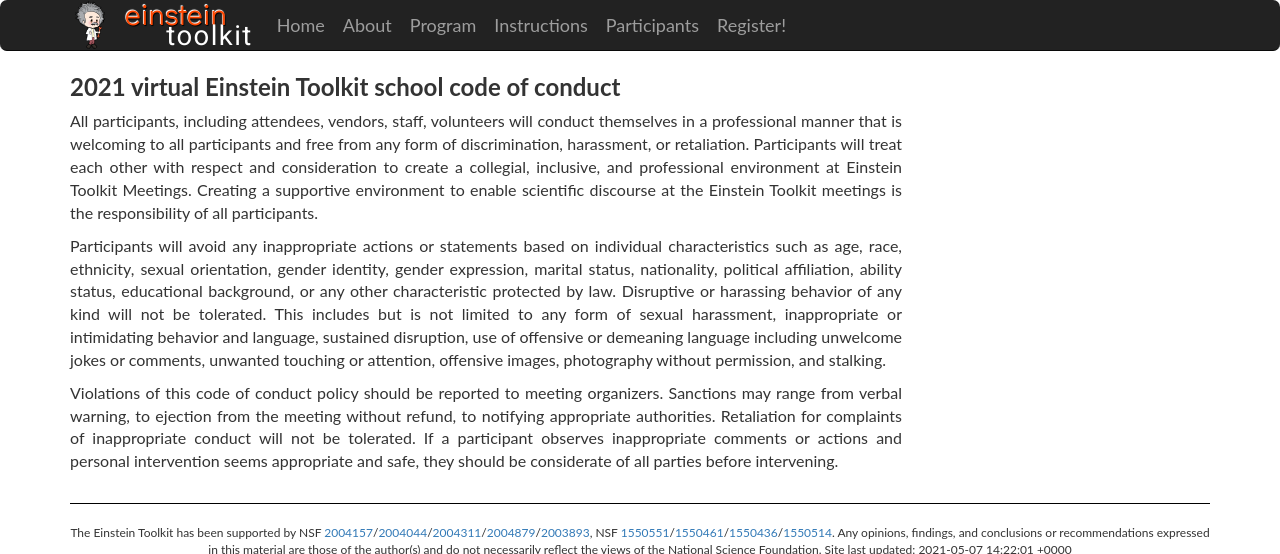
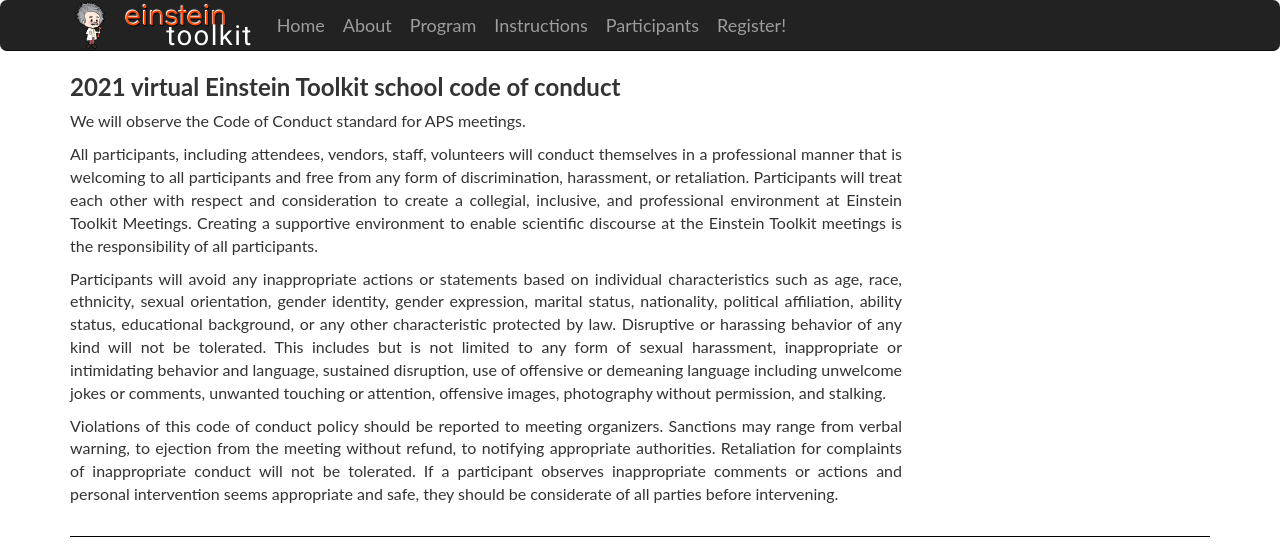
Before and after one commit to EinsteinToolkit/et2021uiuc, a Jekyll site: the page built from codeofconduct.md, in a window 1280 px wide, cut to the strip 0-554 px from the top of the page. Built offline with Jekyll 4.4.1, drawn with Linux system fonts in a browser that asks for light colours.

Commit message:
codeofconduct: more making fit the original draft

```diff
--- a/codeofconduct.md
+++ b/codeofconduct.md
@@ -6,6 +6,8 @@ title: Participant's code of conduct
 <div class="col-xs-12" markdown="1">
 # 2021 virtual Einstein Toolkit school code of conduct
 
+We will observe the Code of Conduct standard for APS meetings.
+
 All participants, including attendees, vendors, staff, volunteers will conduct themselves in a professional manner that is welcoming to all participants and free from any form of discrimination, harassment, or retaliation. Participants will treat each other with respect and consideration to create a collegial, inclusive, and professional environment at Einstein Toolkit Meetings. Creating a supportive environment to enable scientific discourse at the Einstein Toolkit meetings is the responsibility of all participants.
 
 Participants will avoid any inappropriate actions or statements based on individual characteristics such as age, race, ethnicity, sexual orientation, gender identity, gender expression, marital status, nationality, political affiliation, ability status, educational background, or any other characteristic protected by law. Disruptive or harassing behavior of any kind will not be tolerated. This includes but is not limited to any form of sexual harassment, inappropriate or intimidating behavior and language, sustained disruption, use of offensive or demeaning language including unwelcome jokes or comments, unwanted touching or attention, offensive images, photography without permission, and stalking.
```
